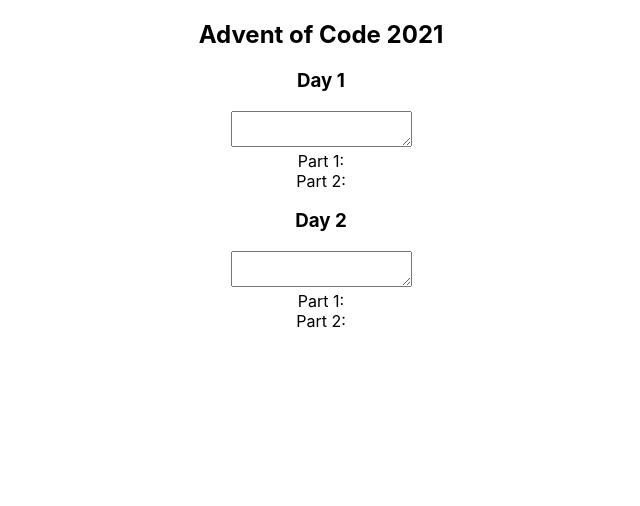
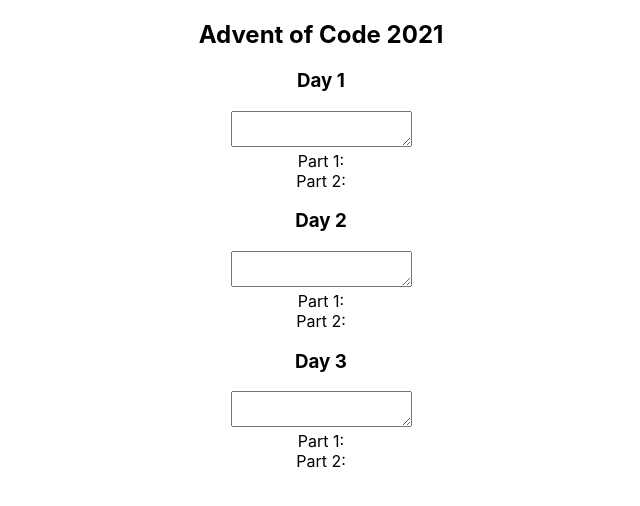
Before and after one commit to xbrukner/aoc21, a React (Create React App) app: page / in a window 1280 px wide. Shown: the top 506 px of the page, without its empty margins (319-959 px from the left). Built offline with nearby package versions, Linux system fonts and the light colour scheme.

Commit message:
Add third day.

```diff
--- a/src/App.tsx
+++ b/src/App.tsx
@@ -2,6 +2,7 @@
 import './App.css';
 import { Task01 } from './tasks/01';
 import { Task02 } from './tasks/02';
+import { Task03 } from './tasks/03';
 
 function App() {
   return (
@@ -9,6 +10,7 @@
       <h2>Advent of Code 2021</h2>
       <Task01 />
       <Task02 />
+      <Task03 />
     </div>
   );
 }
--- /dev/null
+++ b/src/days/03.ts
@@ -0,0 +1,72 @@
+type Input = Array<Array<number>>
+export type Group = Map<number, number>
+
+export function emptyGroup(): Group {
+    return new Map<number, number>([[0, 0], [1, 0]]);
+}
+
+export function parseLine(str: string): Array<number> {
+    return str.split('').map((i) => parseInt(i, 10));
+}
+
+
+export function rotate(input: Input): Input {
+    if (!input[0].length) return [[]];
+    return [...input[0].keys()].map(extractColumn(input));
+}
+
+function extractColumn(input: Input): (column: number) => number[] {
+    return (key) => input.map((arr) => arr[key]);
+}
+
+export function groupBy(input: Array<number>): Group {
+    return input.reduce(
+      (group, el) => group.set(el, 1 + (group.get(el) || 0)),
+      emptyGroup()
+    );
+}
+
+export function toBinary(input: Array<number>): number {
+    return input.reverse().reduce((prev, curr, index) => prev + curr * Math.pow(2, index), 0);
+}
+
+const mostCommon: (group: Group) => number = (group) =>
+  [...group.entries()].reduce((prev, next) =>
+    prev[1] > next[1] ? prev : next
+  )[0];
+const leastCommon: (group: Group) => number = (group) =>
+  [...group.entries()].reduce((prev, next) =>
+    prev[1] <= next[1] ? prev : next
+  )[0];
+export function firstHalf(input: Input): [number, number] {
+    const rotated = rotate(input);
+    const groups = rotated.map(groupBy);
+
+    const gamma = toBinary(groups.map(mostCommon));
+    const epsilon = toBinary(groups.map(leastCommon));
+
+    return [gamma, epsilon];
+}
+
+export function filterPosition(input: Input, extractor: (group: Group) => number, index: number) {
+    if (input.length === 1) return input;
+
+    const extractedColumn = extractColumn(input)(index);
+    const columnGroup = groupBy(extractedColumn);
+    const selectedIndex = extractor(columnGroup);
+
+    return input.filter((row) => row[index] === selectedIndex);
+}
+export function secondHalf(input: Input): [number, number] {
+    const oxygenGeneratorRating = [...input[0].keys()].reduce(
+      (input, index) => filterPosition(input, mostCommon, index),
+      input
+    )[0];
+
+    const co2ScrubberRating = [...input[0].keys()].reduce(
+      (input, index) => filterPosition(input, leastCommon, index),
+      input
+    )[0];
+
+    return [toBinary(oxygenGeneratorRating), toBinary(co2ScrubberRating)];
+}
--- /dev/null
+++ b/src/tasks/03.tsx
@@ -0,0 +1,15 @@
+import * as day03 from '../days/03';
+import { Task } from './task';
+
+export function Task03(): JSX.Element {
+    const multiply: (gamma: number, epsilon: number) => number = (gamma, epsilon) => gamma * epsilon;
+
+    return (
+      <Task
+        day={3}
+        parser={day03.parseLine}
+        firstHalf={(input) => multiply(...day03.firstHalf(input))}
+        secondHalf={(input) => multiply(...day03.secondHalf(input))}
+      />
+    );
+    };
```
Also changed, not shown: 1 other file (tests, documents, lock files or other folders).
